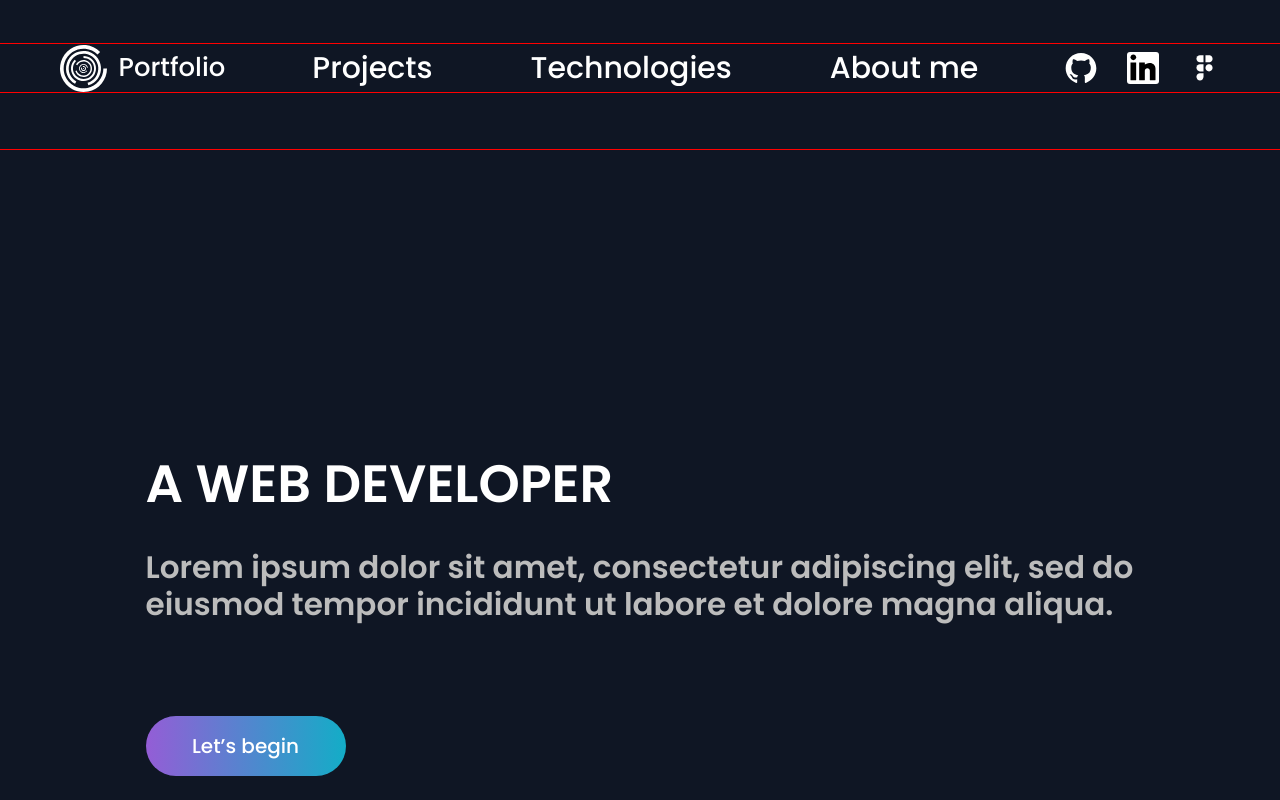
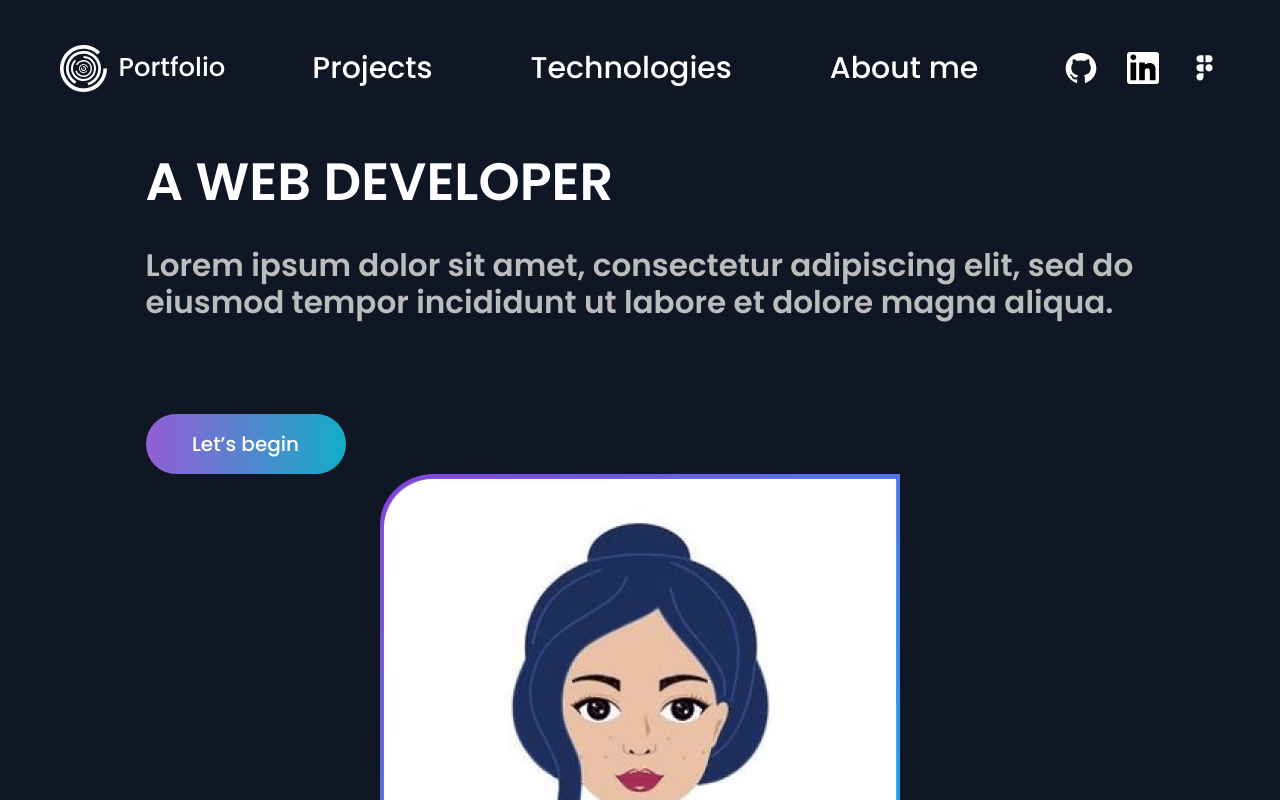
Before and after one commit to PidzhakovIlya/portfolio, a React app: page / in a window 1280 px wide. Shown: the top 800 px of the page. Built offline with nearby package versions, Linux system fonts and the light colour scheme.

Commit message:
changes FlexWrapper.ts

```diff
--- a/src/components/Container.ts
+++ b/src/components/Container.ts
@@ -6,7 +6,7 @@ export const Container = styled.div`
   min-height:100%;
   padding: 0 15px;
   margin: 0 auto;
-  outline: 1px solid red;
+  //outline: 1px solid red;
 
 
 `
--- a/src/components/FlexWrapper.ts
+++ b/src/components/FlexWrapper.ts
@@ -6,6 +6,7 @@ type FlexContainerPropsType = {
     align?: string
     wrap?: string
     gap?: string
+    initialHeight?: boolean;
 }
 
 export const FlexWrapper = styled.div<FlexContainerPropsType>`
@@ -15,5 +16,5 @@ export const FlexWrapper = styled.div<FlexContainerPropsType>`
   align-items: ${props => props.align || "stretch"};
   flex-wrap: ${props => props.wrap || "nowrap"};
   gap: ${props => props.gap || "0"};
-  height: 100%;
+  height: ${props => props.initialHeight ? 'initial' : '100%'};
 `
--- a/src/layout/section/main/Main.tsx
+++ b/src/layout/section/main/Main.tsx
@@ -10,7 +10,7 @@ export const Main: React.FC = () => {
         <S.Mine>
             <Container>
                 <FlexWrapper align="center" justify="space-around" wrap = "wrap" >
-                    <FlexWrapper direction={"column"} justify={"center"} align={"flex-start"}>
+                    <FlexWrapper direction={"column"} justify={"center"} align={"flex-start"} initialHeight>
                         <S.Title>A WEB DEVELOPER</S.Title>
                         <S.Text>Lorem ipsum dolor sit amet, consectetur adipiscing
                               elit, sed do eiusmod tempor incididunt ut labore et
--- a/src/layout/section/main/Main_Styles.ts
+++ b/src/layout/section/main/Main_Styles.ts
@@ -39,6 +39,9 @@ const PhotoWrapper = styled.div`
 //       width: 135px;
 //     }
 //   }
+  @media ${theme.media.mobile}{
+    order: -1;
+  }
 `
 
 const Photo = styled.img`
```
Also changed, not shown: 1 other file (tests, documents, lock files or other folders).
